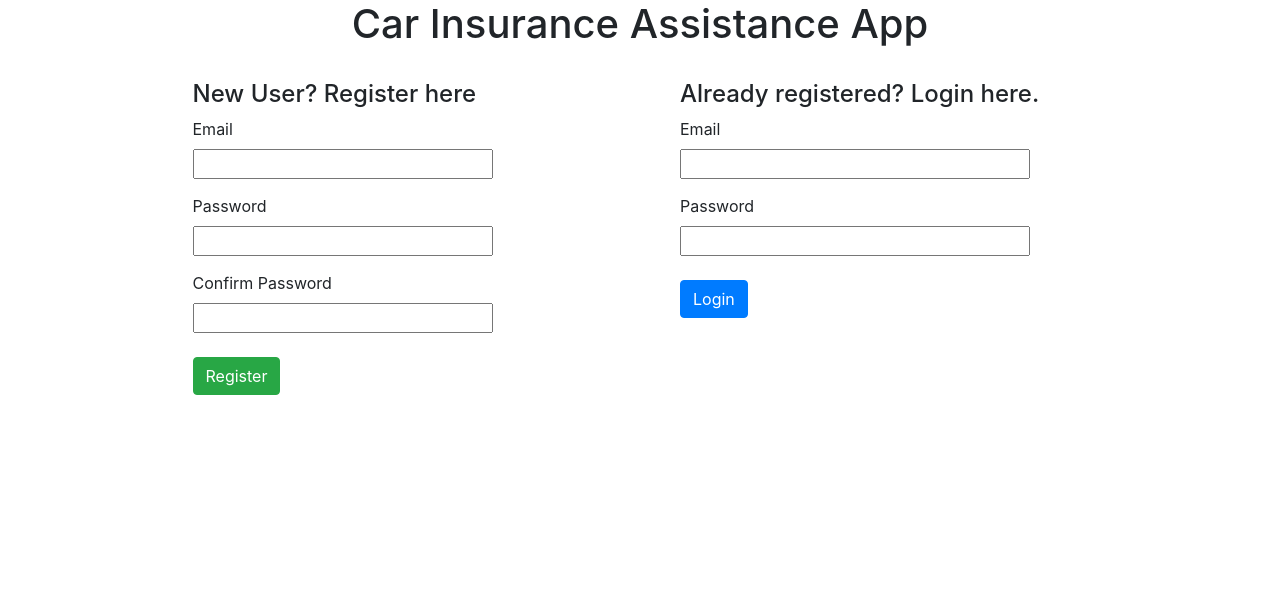
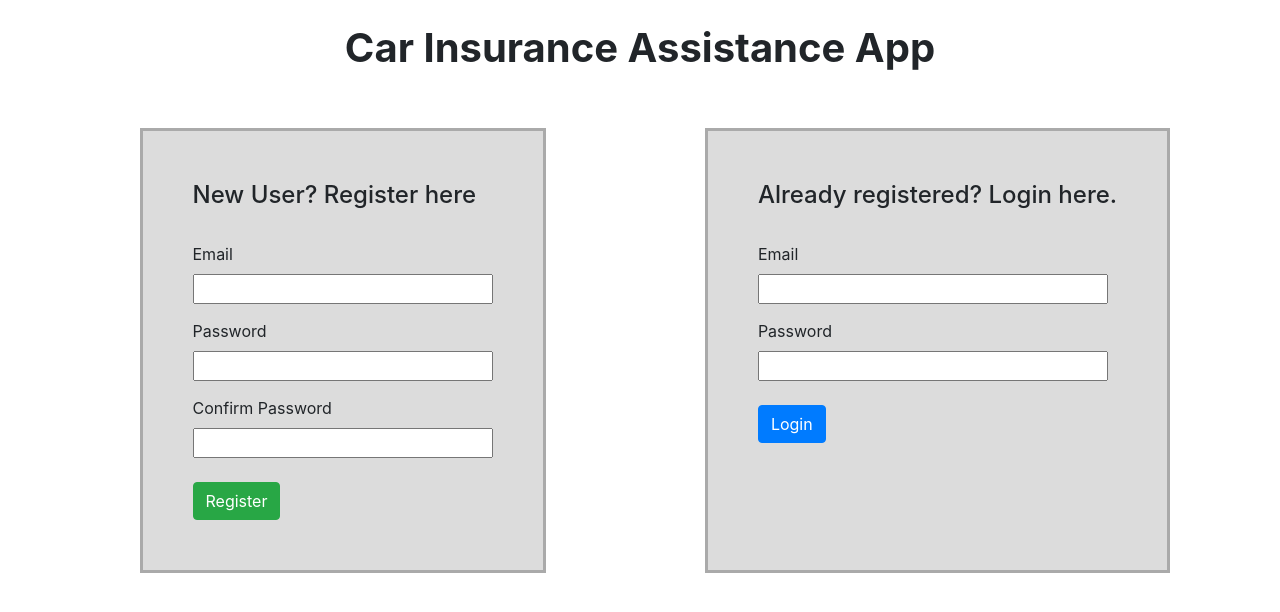
Before and after one commit to geekysrm/rdbms-project, a React (Create React App) app: page / in a window 1280 px wide. Shown: the top 612 px of the page. Built offline with nearby package versions, Linux system fonts and the light colour scheme.

Commit message:
Some changes

```diff
--- a/src/App.css
+++ b/src/App.css
@@ -1,15 +1,24 @@
-.container{
-	display: grid;
-	grid-template-columns: 1fr 1fr;
-	grid-column-gap: 80px
+.app {
+}
+
+.container {
+  display: grid;
+  grid-template-columns: 1fr 1fr;
+  grid-column-gap: 80px;
 }
 
 .register {
-	 justify-self: center;
+  justify-self: center;
+  border-style: solid;
+  border-color: #aaa;
+  padding: 50px;
+  background: gainsboro;
 }
 
 .login {
-	.register {
-	 justify-self: center;
+  justify-self: center;
+  border-style: solid;
+  border-color: #aaa;
+  padding: 50px;
+  background: gainsboro;
 }
-}
--- a/src/App.js
+++ b/src/App.js
@@ -7,18 +7,24 @@ import "./App.css";
 class App extends Component {
   render() {
     return (
-      <div>
+      <div className="app">
+        <br />
         <center>
-          <h1>Car Insurance Assistance App</h1>
+          <h1>
+            <b>Car Insurance Assistance App</b>
+          </h1>
         </center>
+        <br />
         <br />
         <div className="container">
           <div className="register item">
             <h4>New User? Register here</h4>
+            <br />
             <Register />
           </div>
           <div className="login item">
             <h4>Already registered? Login here.</h4>
+            <br />
             <Login />
           </div>
         </div>
```
